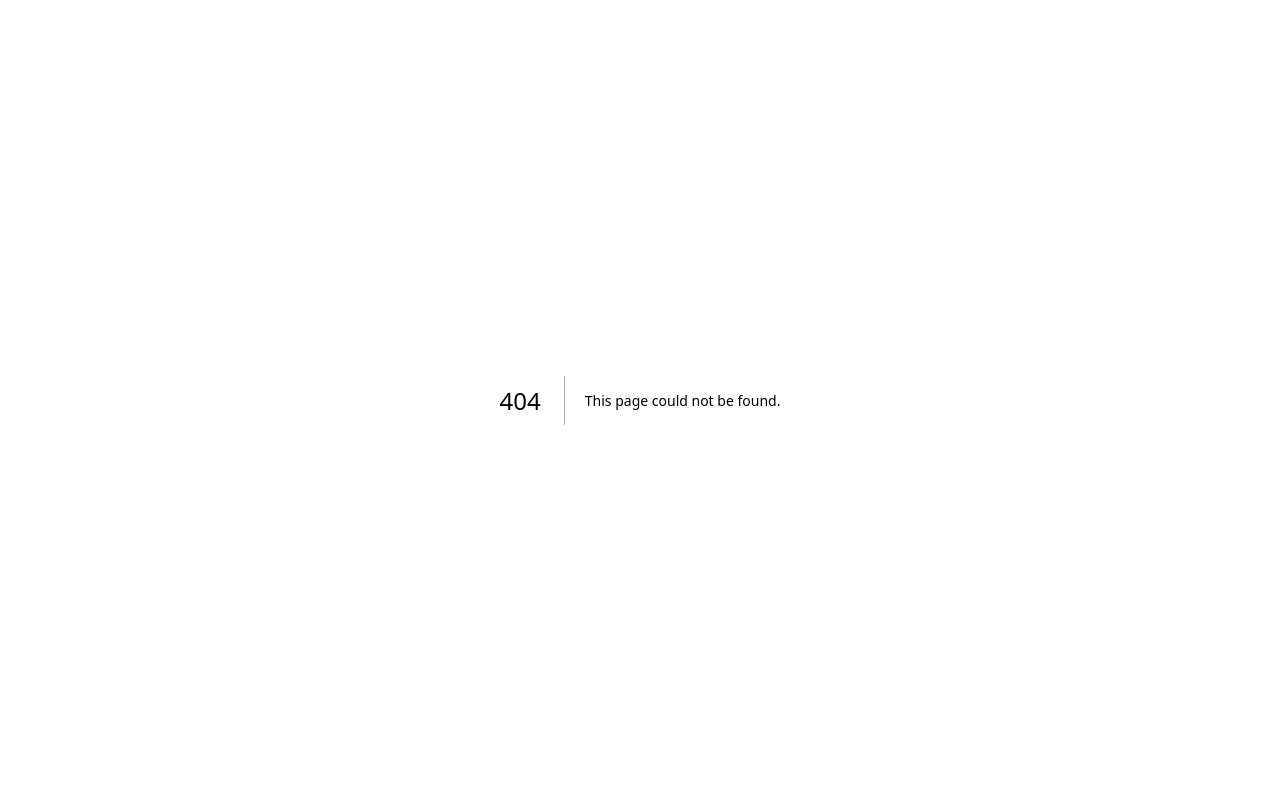
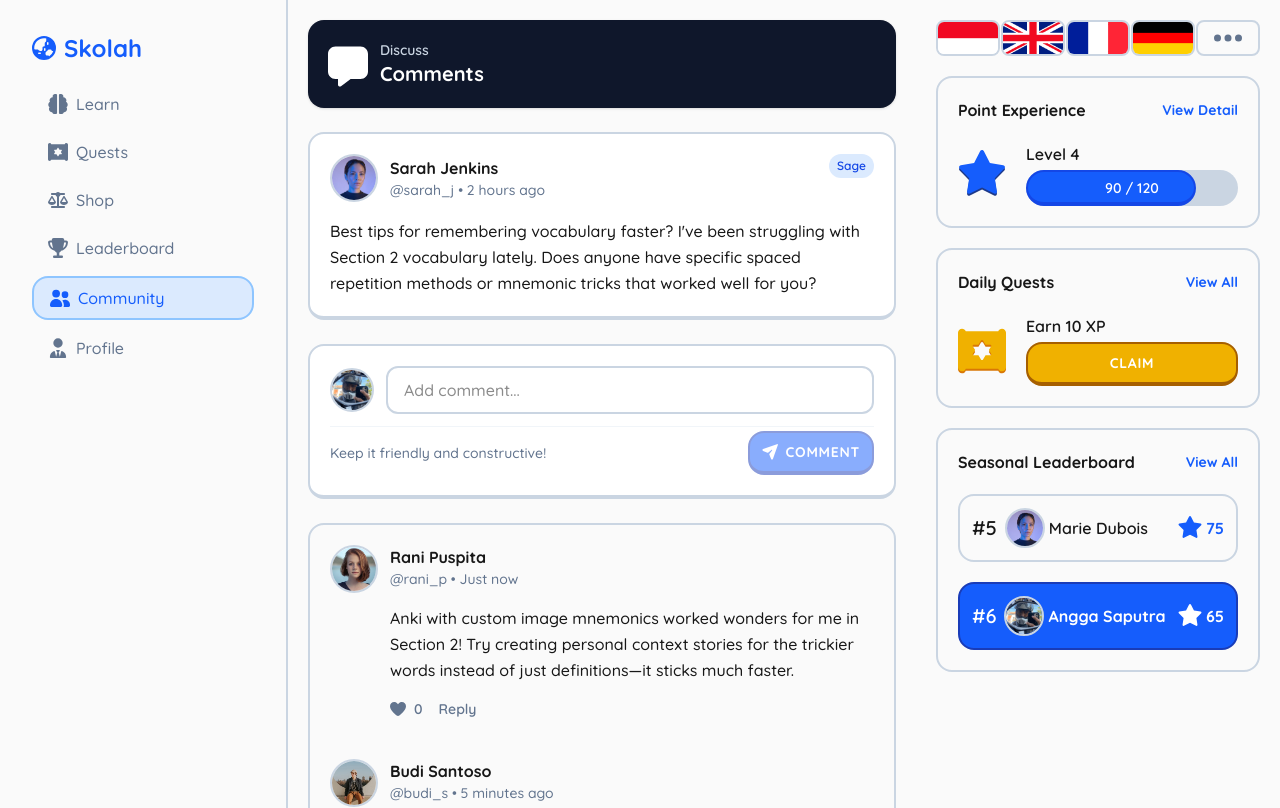
Before and after one commit to anggasaputra25/skolah, a Next.js app: page /community/comments in a window 1280 px wide. Before the commit this address had no page. Shown: the top 808 px of the page. Built offline with nearby package versions, Linux system fonts and the light colour scheme.

Commit message:
feat: add comments page with comment functionality and UI components

```diff
--- /dev/null
+++ b/app/(pages)/(dashboard)/community/comments/page.tsx
@@ -0,0 +1,168 @@
+'use client'
+import Bottombar from "@/components/layout/Bottombar";
+import { RightPanel } from "@/components/layout/RightPanel";
+import Sidebar from "@/components/layout/Sidebar"
+import { BorderCard } from "@/components/ui/BorderCard";
+import { Button } from "@/components/ui/Button";
+import { COMMENTS, POSTS } from "@/constants/posts";
+import { faHeart, faMessage, faPaperPlane, faShareNodes } from "@fortawesome/free-solid-svg-icons";
+import { FontAwesomeIcon } from "@fortawesome/react-fontawesome";
+import Image from "next/image";
+import Link from "next/link";
+import { useState } from "react";
+
+const CommentsPage = () => {
+    const targetPage = 5;
+    const [comments, setComments] = useState(COMMENTS);
+    const [newPostText, setNewPostText] = useState("");
+    const handleLike = (id: number) => {
+        setComments((prevComments) =>
+            prevComments.map((comment) => {
+                if (comment.id === id) {
+                    return {
+                        ...comment,
+                        likes: comment.isLiked ? comment.likes - 1 : comment.likes + 1,
+                        isLiked: !comment.isLiked,
+                    };
+                }
+                return comment;
+            })
+        );
+    };
+
+    return (
+        <div className="flex mb-20 md:mb-0">
+            <Sidebar target={targetPage} />
+
+            {/* Main Content Area */}
+            <div className="w-full p-5 space-y-6">
+                {/* Header Banner */}
+                <div className="shadow p-5 rounded-2xl bg-slate-900 flex gap-3 items-center">
+                    <FontAwesomeIcon icon={faMessage} className="w-10! h-10! text-white" />
+                    <div className="w-full">
+                        <p className="text-slate-300 text-sm font-semibold">Discuss</p>
+                        <h1 className="text-white font-bold text-xl">Comments</h1>
+                    </div>
+                </div>
+
+                {/* Main Comment */}
+                <div className="space-y-4">
+                    <BorderCard className="p-5 space-y-4 bg-white">
+                        {/* Post Header */}
+                        <div className="flex justify-between items-start">
+                            <div className="flex items-center gap-3">
+                                <Image
+                                    src={POSTS[0].avatar}
+                                    alt={POSTS[0].author}
+                                    width={48}
+                                    height={48}
+                                    className="border-2 aspect-square border-slate-300 rounded-full object-cover"
+                                />
+                                <div>
+                                    <p className="font-bold">{POSTS[0].author}</p>
+                                    <p className="text-sm text-slate-500">
+                                        {POSTS[0].username} • {POSTS[0].timeAgo}
+                                    </p>
+                                </div>
+                            </div>
+                            <span className="text-xs px-2 py-1 rounded-full bg-blue-100 text-blue-700 font-semibold">
+                                {POSTS[0].badge}
+                            </span>
+                        </div>
+
+                        {/* Post Content */}
+                        <p className="leading-relaxed">{POSTS[0].content}</p>
+                    </BorderCard>
+                </div>
+
+                {/* Create Comment Box */}
+                <BorderCard className="p-4 space-y-3 bg-white">
+                    <div className="flex gap-3 items-center">
+                        <Image
+                            src="/assets/person/person-6.jpg"
+                            alt="Your Avatar"
+                            width={44}
+                            height={44}
+                            className="border-2 aspect-square border-slate-300 rounded-full object-cover"
+                        />
+                        <input
+                            type="text"
+                            placeholder="Add comment..."
+                            value={newPostText}
+                            onChange={(e) => setNewPostText(e.target.value)}
+                            className="w-full border-2 border-slate-300 rounded-xl px-4 py-2.5 outline-none focus:border-blue-500 transition"
+                        />
+                    </div>
+                    <div className="flex flex-col gap-2 md:flex-row justify-between items-center pt-1 border-t border-slate-100">
+                        <span className="text-sm text-slate-500">Keep it friendly and constructive!</span>
+                        <Button
+                            variant="primary"
+                            size="sm"
+                            disabled={!newPostText.trim()}
+                            className={`w-full md:w-fit ${!newPostText.trim() ? "opacity-50 cursor-not-allowed" : ""}`}
+                        >
+                            <FontAwesomeIcon icon={faPaperPlane} className="w-4! h-4! me-2" />
+                            Comment
+                        </Button>
+                    </div>
+                </BorderCard>
+
+                {/* Forum Posts List */}
+                <BorderCard className="space-y-10">
+                    {comments.map((comment) => (
+                        <div key={comment.id} className="space-y-4">
+                            {/* Comment Header */}
+                            <div className="flex gap-3">
+                                <Image
+                                    src={comment.avatar}
+                                    alt={comment.author}
+                                    width={48}
+                                    height={48}
+                                    className="border-2 aspect-square h-fit border-slate-300 rounded-full object-cover"
+                                />
+                                <div className="space-y-4">
+                                    <div>
+                                        <p className="font-bold">{comment.author}</p>
+                                        <p className="text-sm text-slate-500">
+                                            {comment.username} • {comment.timeAgo}
+                                        </p>
+                                    </div>
+
+                                    {/* Comment Content */}
+                                    <p className="leading-relaxed">{comment.content}</p>
+
+                                    {/* Comment Actions Footer */}
+                                    <div className="flex items-center gap-4 text-slate-500 text-sm font-semibold">
+                                        <button
+                                            onClick={() => handleLike(comment.id)}
+                                            className={`flex items-center gap-2 cursor-pointer ${
+                                                comment.isLiked
+                                                    ? "text-red-500"
+                                                    : ""
+                                            }`}
+                                        >
+                                            <FontAwesomeIcon icon={faHeart} className="w-4! h-4!" />
+                                            <span>{comment.likes}</span>
+                                        </button>
+
+                                        <button className="flex items-center gap-2 cursor-pointer">
+                                            Reply
+                                        </button>
+                                    </div>
+                                </div>
+                            </div>
+                        </div>
+                    ))}
+                </BorderCard>
+            </div>
+
+            {/* Right Panel */}
+            <RightPanel target={targetPage} />
+
+            {/* Bottombar */}
+            <Bottombar target={targetPage} />
+        </div>
+    )
+}
+
+export default CommentsPage;
--- a/app/(pages)/(dashboard)/community/page.tsx
+++ b/app/(pages)/(dashboard)/community/page.tsx
@@ -16,6 +16,7 @@ import Image from "next/image";
 import { RightPanel } from "@/components/layout/RightPanel";
 import { POSTS } from "@/constants/posts";
 import Bottombar from "@/components/layout/Bottombar";
+import Link from "next/link";
 
 const CommunityPage = () => {
     const targetPage = 5;
@@ -130,10 +131,10 @@ const CommunityPage = () => {
                                     <span>{post.likes}</span>
                                 </button>
 
-                                <button className="flex items-center gap-2 cursor-pointer">
+                                <Link href="/community/comments" className="flex items-center gap-2 cursor-pointer">
                                     <FontAwesomeIcon icon={faMessage} className="w-4! h-4!" />
                                     <span>{post.comments} Comments</span>
-                                </button>
+                                </Link>
 
                                 <button className="flex items-center gap-2 cursor-pointer ms-auto">
                                     <FontAwesomeIcon icon={faShareNodes} className="w-4! h-4!" />
--- a/constants/posts.ts
+++ b/constants/posts.ts
@@ -36,3 +36,36 @@ export const POSTS = [
         isLiked: false,
     },
 ];
+
+export const COMMENTS = [
+    {
+        id: 1,
+        author: "Rani Puspita",
+        username: "@rani_p",
+        avatar: "/assets/person/person-1.jpg",
+        timeAgo: "Just now",
+        content: "Anki with custom image mnemonics worked wonders for me in Section 2! Try creating personal context stories for the trickier words instead of just definitions—it sticks much faster.",
+        likes: 0,
+        isLiked: false
+    },
+    {
+        id: 2,
+        author: "Budi Santoso",
+        username: "@budi_s",
+        avatar: "/assets/person/person-3.jpg",
+        timeAgo: "5 minutes ago",
+        content: "I totally feel you! What helped me was grouping vocabulary by themes and using 3x5 physical flashcards with the Leitner box system. Doing short 10-minute reviews daily makes a huge difference.",
+        likes: 5,
+        isLiked: false
+    },
+    {
+        id: 3,
+        author: "Claire Dupont",
+        username: "@claire_d",
+        avatar: "/assets/person/person-4.jpg",
+        timeAgo: "10 minutes ago",
+        content: "Try writing actual sentences using the new Section 2 words as soon as you learn them, then record yourself reading them out loud. Active recall combined with auditory cues helps lock them in!",
+        likes: 3,
+        isLiked: false
+    }
+];
```
